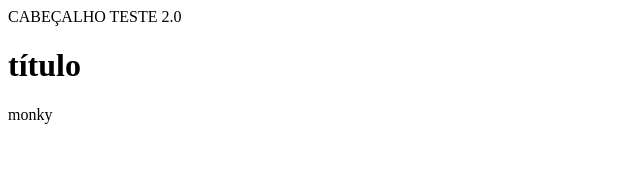
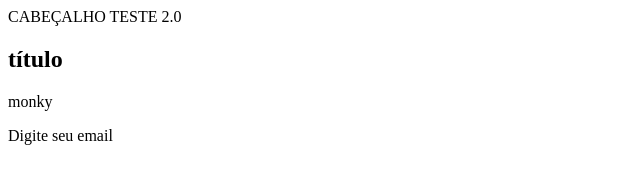
Before and after one commit to IsaacFGG/1v1-tecs_teste, a plain HTML site: page index.html in a window 1280 px wide. Shown: the whole page, without its empty margins (0-640 px from the left). Drawn offline with Linux system fonts and the light colour scheme.

Commit message:
input email

```diff
--- a/index.html
+++ b/index.html
@@ -10,8 +10,17 @@
     <header>CABEÇALHO TESTE 2.0</header>
 
     <main>
-        <h1>título </h1>
-        <p>monky</p>
+        <article>
+            <h1>título </h1>
+            <p>monky</p>
+            <form type="button">
+                <label>
+                    Digite seu email
+                </label>
+            </form>
+        </article>
+
+
     </main>
 </body>
 </html>
```
